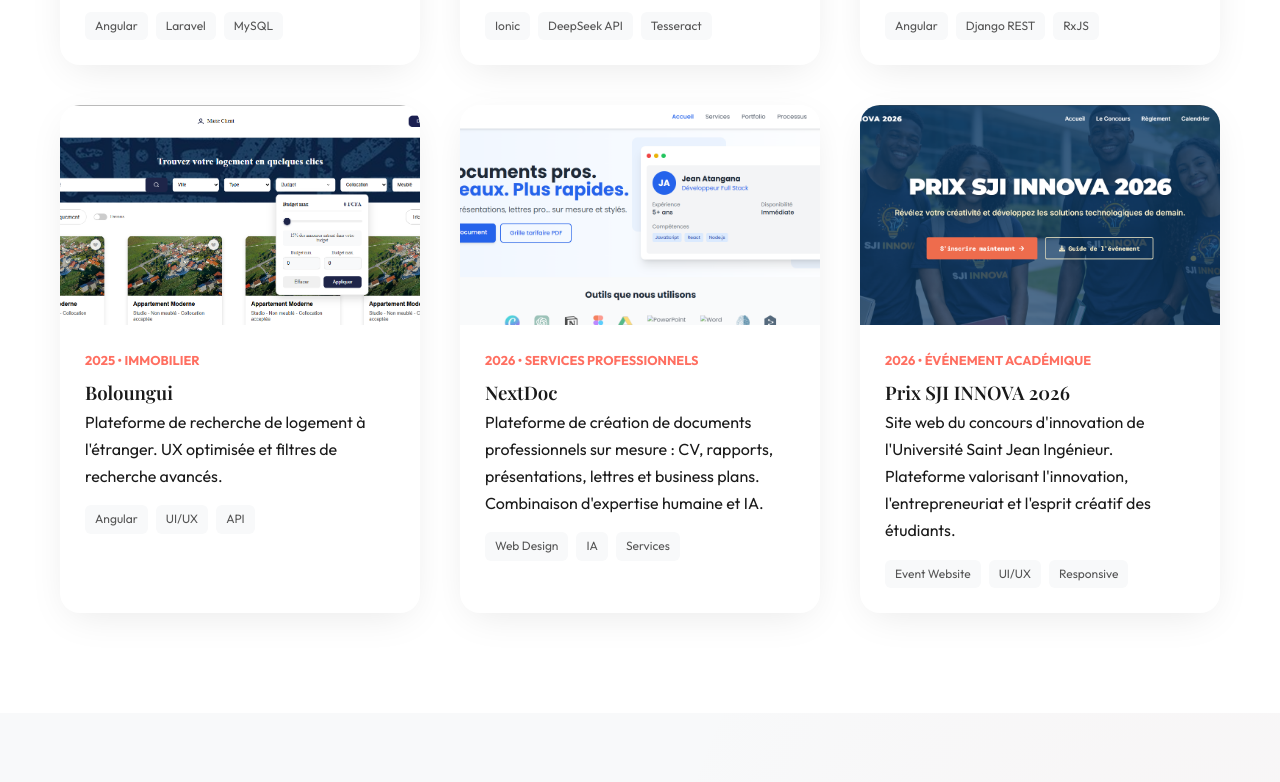
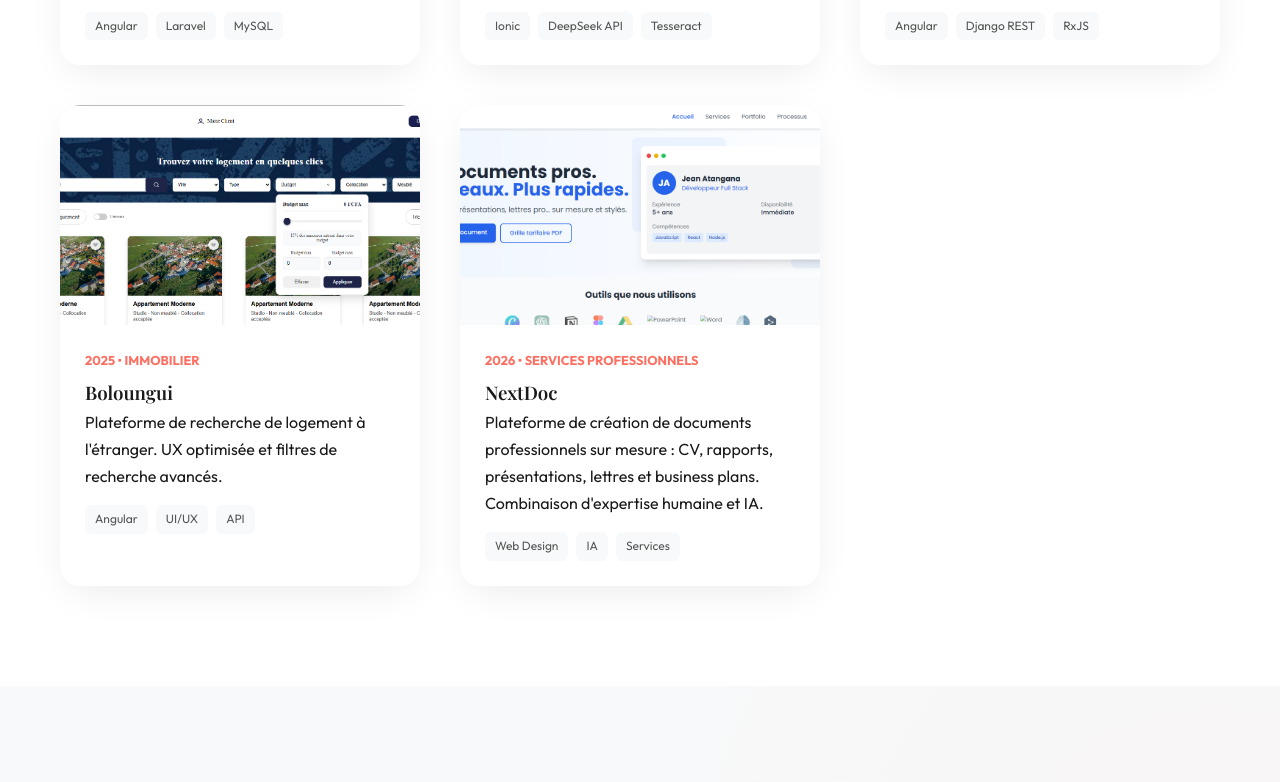
Before and after one commit to tientcheu01/tientcheuportfolio, a plain HTML site: page index.html in a window 1280 px wide. Shown: the part 4938-5720 px from the top of the page. Drawn offline with nearby package versions, Linux system fonts and the light colour scheme; a web font is replaced by a local one.

Commit message:
Modif Portfolio

```diff
--- a/index.html
+++ b/index.html
@@ -313,25 +313,6 @@
                         </div>
                     </div>
                 </div>
-
-                <div class="portfolio-card show" data-category="web">
-                    <div class="portfolio-img">
-                        <img src="media/Capture d'écran 2026-02-11 162202.png" alt="SJI Innova">
-                        <div class="portfolio-overlay">
-                            <a href="https://campus-event-three.vercel.app/" class="btn btn-outline" style="color:white; border-color:white;">Visiter</a>
-                        </div>
-                    </div>
-                    <div class="portfolio-content">
-                        <span class="portfolio-date">2026 • Événement Académique</span>
-                        <h3>Prix SJI INNOVA 2026</h3>
-                        <p>Site web du concours d'innovation de l'Université Saint Jean Ingénieur. Plateforme valorisant l'innovation, l'entrepreneuriat et l'esprit créatif des étudiants.</p>
-                        <div class="tech-stack">
-                            <span class="tech-tag">Event Website</span>
-                            <span class="tech-tag">UI/UX</span>
-                            <span class="tech-tag">Responsive</span>
-                        </div>
-                    </div>
-                </div>
             </div>
         </div>
     </section>
@@ -443,10 +424,6 @@
                             </div>
                         </div>
                     </div>
-                    <p class="award-photos-hint">
-                        <i class="fas fa-info-circle"></i>
-                        Pour ajouter vos photos, placez-les dans le dossier <code>media/</code> en les nommant <code>award-photo-1.jpg</code> à <code>award-photo-4.jpg</code>.
-                    </p>
                 </div>
 
                 <!-- Panneau Certificat PDF -->
```
